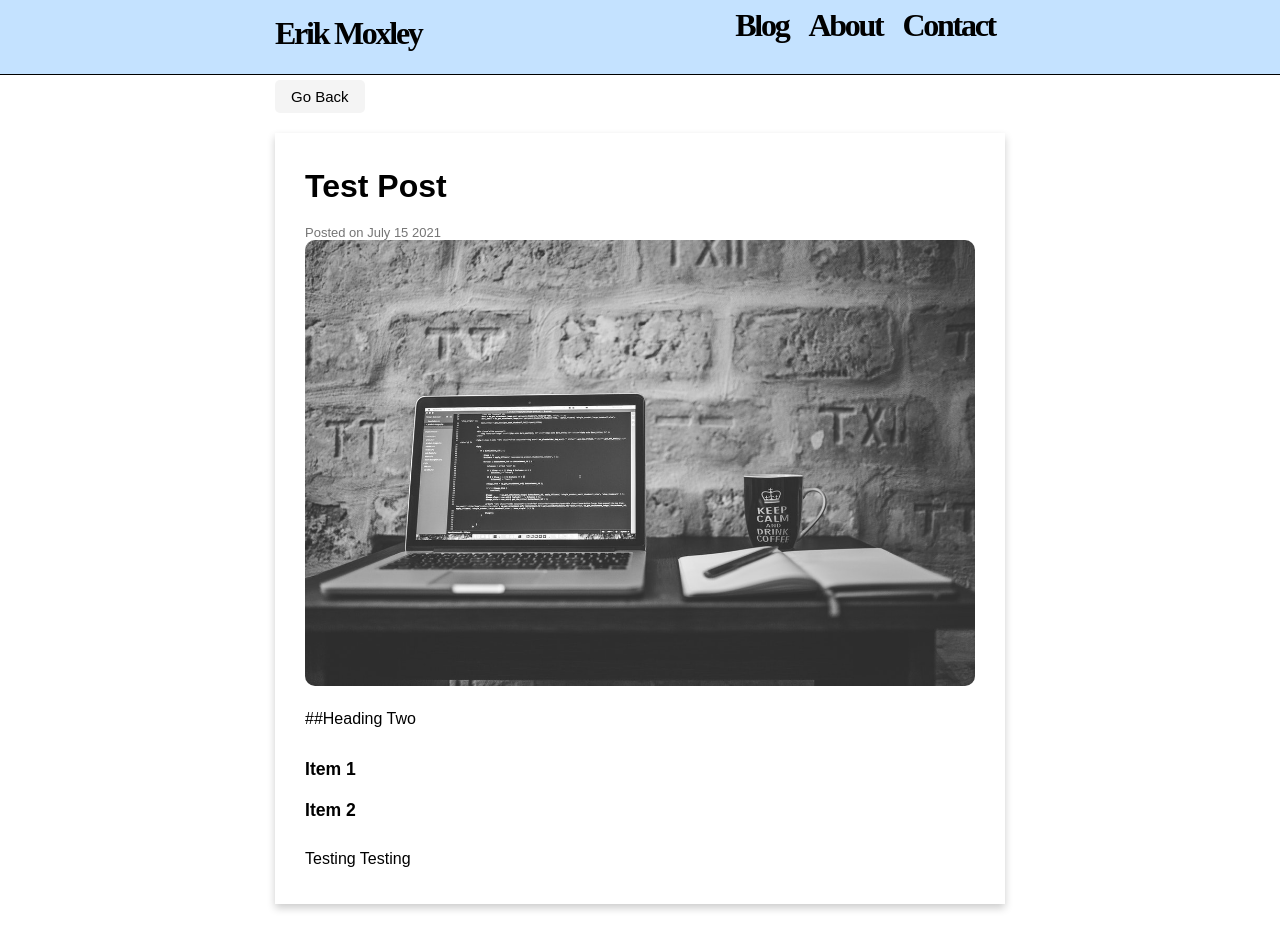
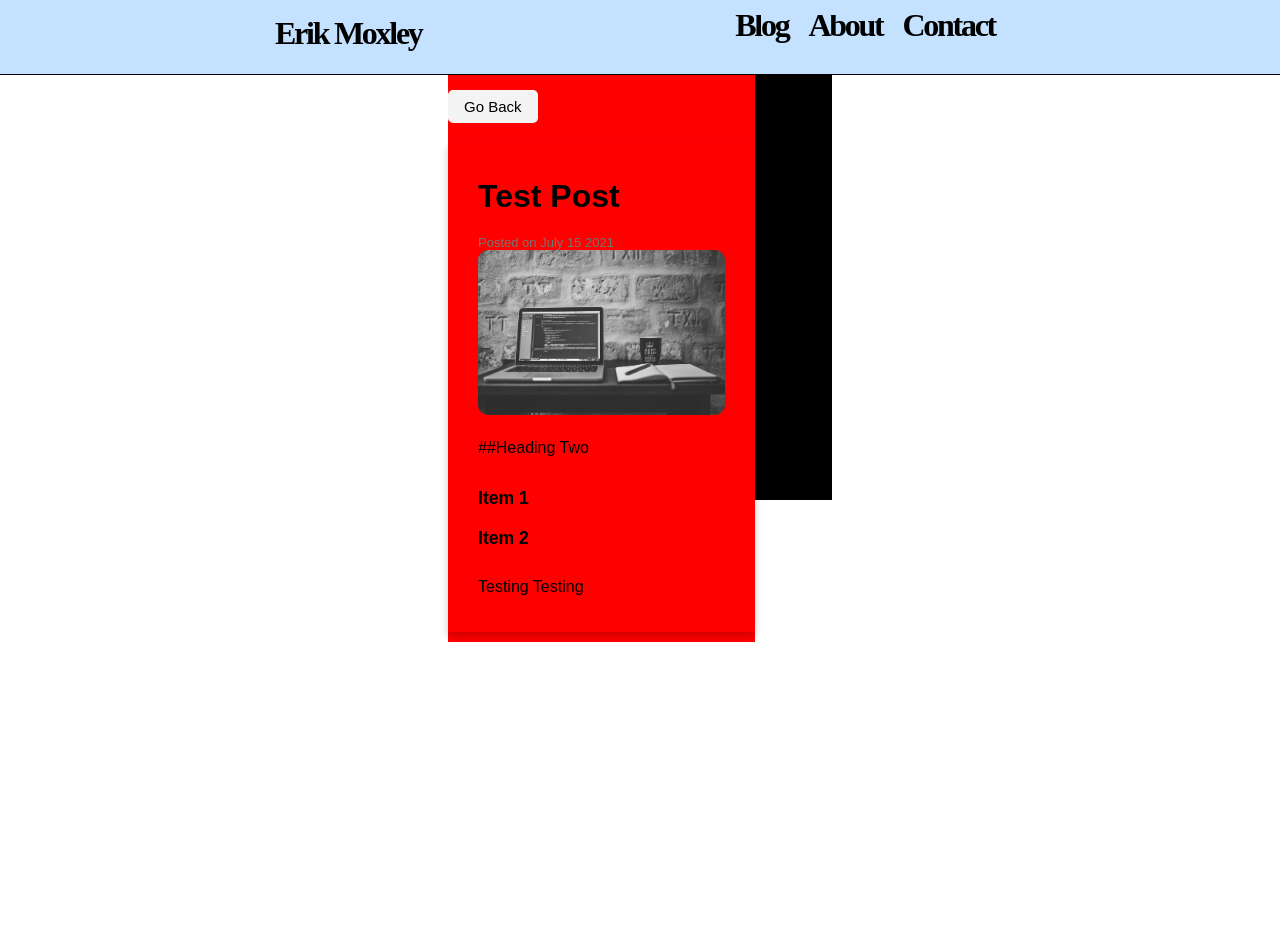
Before and after one commit to ErikMoxley/moxleydevblog, a Next.js app: page /blog/test in a window 1280 px wide. Shown: the top 950 px of the page. After the commit the page ends 800 px from the top, so only its background shows below. Built offline with nearby package versions, Linux system fonts and the light colour scheme; a web font is replaced by a local one.

Commit message:
added side footer, but still need to figure out how to change components on clicks

```diff
--- a/components/Footer.js
+++ b/components/Footer.js
@@ -14,11 +14,11 @@ export default function Footer() {
         <h2><span>Privacy</span></h2>
         </Link></li>
         <li>
-        <Link href='/about' passHref alt=''>
+        <Link href='/' passHref alt=''>
         <h2><span>Terms</span></h2>
         </Link></li>
         <li>
-        <Link href='/' passHref alt=''>
+        <Link href='/about' passHref alt=''>
         <h2><span>About</span></h2>
         </Link></li>
       </div>
--- a/components/Post.js
+++ b/components/Post.js
@@ -4,6 +4,7 @@ import profilePic from '../public/images/newprofile.png'
 
 export default function Post({ post }) {
   return (
+    <>
     <div className='card'>
       <div className='card-text'>
         <Link href={`/blog/${post.slug}`}><a>
@@ -22,6 +23,6 @@ export default function Post({ post }) {
           <img src={post.frontmatter.cover_image} alt='' />
      </div></a></Link>
     </div>
-
+</>
   )
 }
--- a/pages/_app.js
+++ b/pages/_app.js
@@ -1,16 +1,19 @@
 import Header from '../components/Header'
 // import HeaderTop from '../components/HeaderTop'
 import '../styles/globals.css'
+import Footer from '../components/Footer'
 
 function MyApp({ Component, pageProps }) {
   return (
     <>
       <Header />
-      {/* <HeaderTop /> */}
-      <main className='container'>
+      <div className='container'>
+        <div className='content'>
         <Component {...pageProps} />
-      </main>
-    </>
+        </div>
+      <Footer/>
+      </div>
+      </>
   )
 }
 
--- a/styles/globals.css
+++ b/styles/globals.css
@@ -83,12 +83,12 @@ header a {
   cursor: pointer;
 }
 
-.container {
+/* .container {
   max-width: 750px;
   margin: auto;
   overflow: auto;
   padding: 80px 10px;
-}
+} */
 
 .navigation {
   max-width: 750px;
@@ -299,3 +299,27 @@ li a {
   cursor: pointer;
   padding: 10px 10px;
 }
+
+.container {
+  width: 30%;
+  background: aqua;
+  margin: auto;
+}
+
+.content {
+  padding-top: 90px;
+  width: 80%;
+  background: red;
+  float: left;
+}
+
+.footer {
+  padding-top: 100px;
+  height: 500px;
+  background: black;
+}
+
+.footer h2 {
+padding: 10px;
+margin-left: 40px;
+}
```
